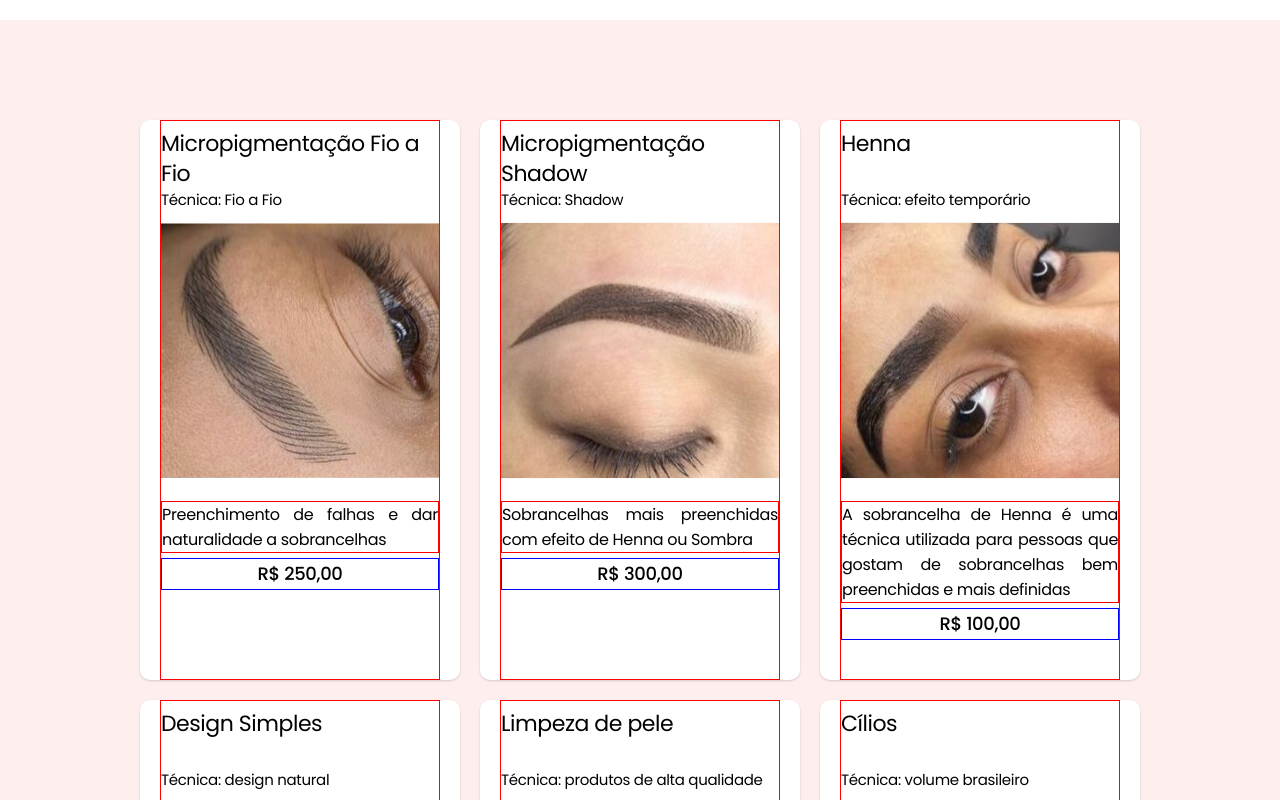
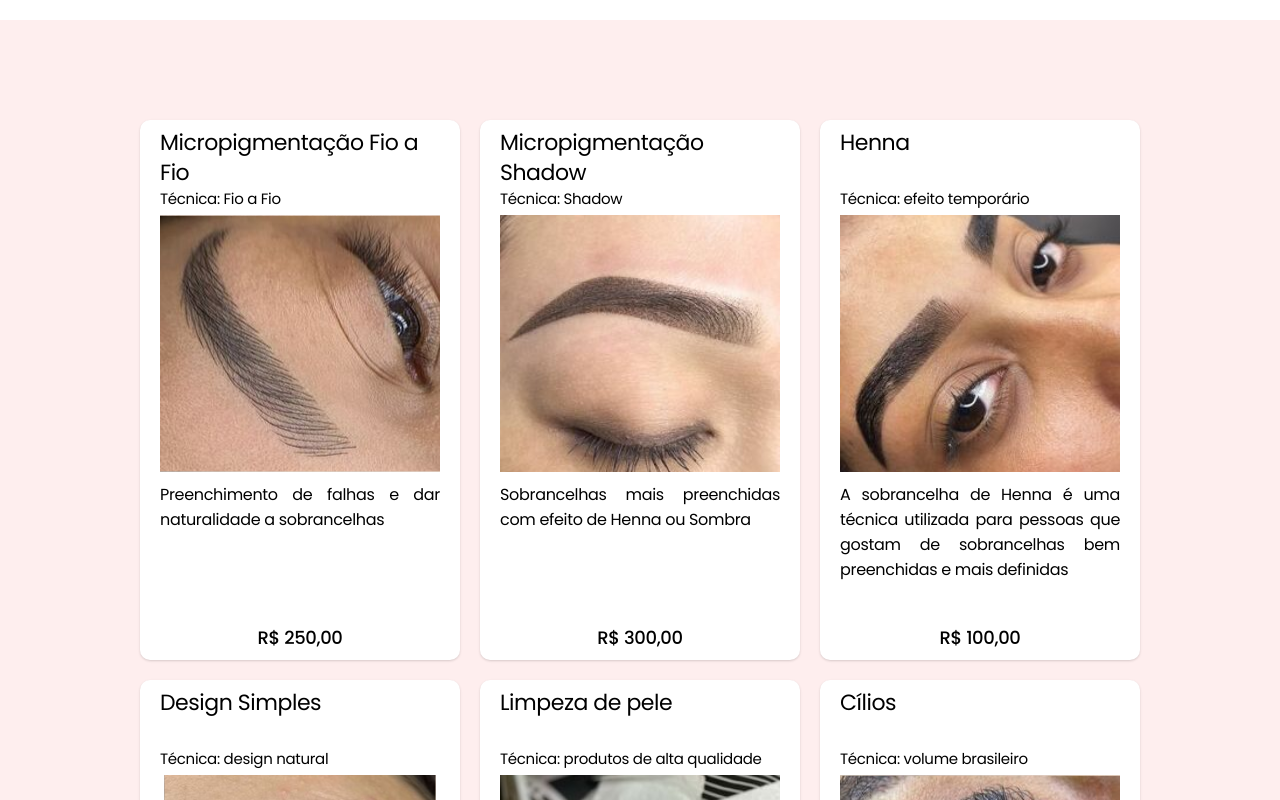
Before and after one commit to Pedro-Marques-Santos/eyebrow, a Next.js app: page / in a window 1280 px wide. Shown: the part 820-1620 px from the top of the page. Built offline with nearby package versions, Linux system fonts and the light colour scheme.

Commit message:
version 2.4

```diff
--- a/src/components/OurMainProcedures-Components/CardOurMainProcedures/index.tsx
+++ b/src/components/OurMainProcedures-Components/CardOurMainProcedures/index.tsx
@@ -1,4 +1,4 @@
-import { Container, ContainerContent, Img } from "./styles";
+import { Container, ContainerContent, Img, Price } from "./styles";
 import Image from "next/image";
 
 interface ICardOurMainProceduresProps {
@@ -25,12 +25,14 @@ export function CardOurMainProcedures({
           <Image src={img} alt="" fill={true} />
         </Img>
         <p>{tag3}</p>
+        <Price>
           <h3>
             {price.toLocaleString("pt-BR", {
               style: "currency",
               currency: "BRL",
             })}
           </h3>
+        </Price>
       </Container>
     </ContainerContent>
   );
--- a/src/components/OurMainProcedures-Components/CardOurMainProcedures/styles.ts
+++ b/src/components/OurMainProcedures-Components/CardOurMainProcedures/styles.ts
@@ -3,7 +3,7 @@ import styled from "styled-components";
 export const ContainerContent = styled.div`
   width: 100%;
   max-width: 320px;
-  height: 560px;
+  height: 540px;
 
   background: white;
   border-radius: 10px;
@@ -19,10 +19,11 @@ export const ContainerContent = styled.div`
 `;
 
 export const Container = styled.div`
+  display: flex;
+  flex-direction: column;
   margin: 0 auto;
   margin-bottom: 14px;
   max-width: 280px;
-  border: 1px solid red;
   height: 100%;
 
   h1 {
@@ -35,7 +36,7 @@ export const Container = styled.div`
   }
 
   h2 {
-    margin-bottom: 15px;
+    margin-bottom: 9px;
     font-size: 15px;
     font-weight: 400;
     line-height: 21px;
@@ -44,26 +45,31 @@ export const Container = styled.div`
   }
 
   p {
-    margin-top: 22px;
+    margin-top: 10px;
     font-size: 16px;
     font-weight: 400;
     line-height: 25px;
     letter-spacing: -0.02em;
     text-align: justify;
-    margin-bottom: 5px;
-    border: 1px solid red;
   }
 
   h3 {
     font-weight: 500;
     text-align: center;
     font-size: 18px;
-    border: 1px solid blue;
     line-height: 30px;
     letter-spacing: -0.02em;
   }
 `;
 
+export const Price = styled.div`
+  height: 100%;
+  display: flex;
+  align-items: end;
+  justify-content: center;
+  margin-bottom: 7px;
+`;
+
 export const Img = styled.div`
   min-height: 256.92px;
 `;
```
Lines whose indentation alone changed are shown as unchanged.
